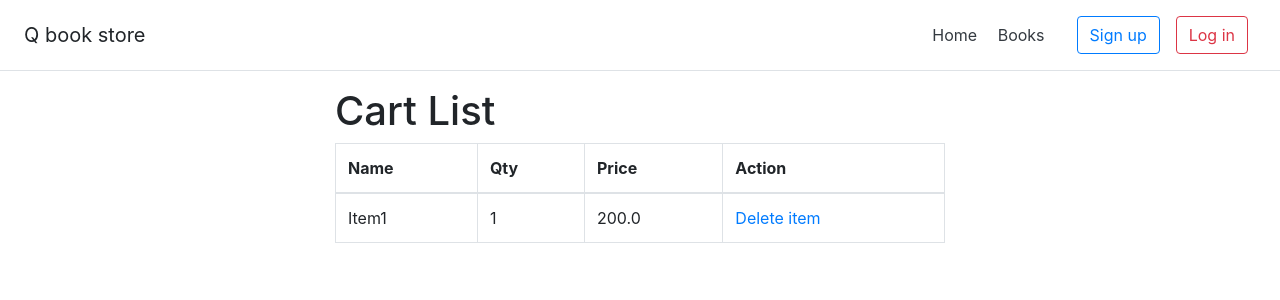
After one commit to atthana/django_cedev, a Django app: page /book/cart/list/ in a window 1280 px wide. The commit adds this page. Shown: the top 300 px of the page. Run offline with Django 3.2, Linux system fonts and the light colour scheme; some libraries are stand-ins or nearby versions.

Commit message:
50.  [EP:8 time=15:26] เรียนรู้เกี่ยวกับ session นะ  เป็นการเพิ่มของใน cart และลิสต์ของใน cart ออกมา ตอนนี้จะเวลากด Add item จะเข้ามาหน้า cart.html พร้อมกับโชว์ตารางแบบ mock data ได้ล่ะนะ

```diff
--- a/learn_cedev/book/urls.py
+++ b/learn_cedev/book/urls.py
@@ -9,4 +9,7 @@ urlpatterns = [
     path('detail/<slug:slug>/', views.BookDetailView.as_view(), name='detail'),
     # เพิ่มคำว่า detail เพื่อให้อะไรที่มีคำว่า detail ให้มาที่นี่
     re_path(r'add/$', views.book_add, name='book_add'),
+
+    re_path(r'cart/add(?P<slug>[\w-]+)/$', views.cart_add, name='cart_add'),
+    re_path(r'cart/list/$', views.cart_list, name='cart_list'),
 ]
--- a/learn_cedev/book/views.py
+++ b/learn_cedev/book/views.py
@@ -67,6 +67,7 @@ def book_add(request):
 
 # ======================== EP7 เรื่อง CBV ===============================
 
+
 from django.views.generic import ListView, DetailView
 
 
@@ -91,3 +92,41 @@ class BookDetailView(DetailView):
     model = Book
     template_name = 'book/detail.html'
     slug_url_kwarg = 'slug'
+
+
+# ==================== EP8 เรื่อง Session =================================
+
+def cart_add(request, slug):
+    book = get_object_or_404(Book, slug=slug)
+    cart_items = request.session.get('cart_items') or []
+
+    # update existing item
+    duplicated = False
+    for c in cart_items:
+        if c.get('slug') == book.slug:
+            c['qty'] = int(c.get('qty') or '1') + 1
+            duplicated = True
+
+    # insert new item
+    if not duplicated:
+        cart_items.append({
+            'id': book.id,
+            'slug': book.slug,
+            'name': book.name,
+            'qty': 1,
+        })
+
+    return HttpResponseRedirect(reverse('book:cart_list', kwargs={}))
+
+
+def cart_list(request):
+    cart_items = request.session.get('cart_items') or []
+
+    total_qty = 0
+    for c in cart_items:
+        total_qty = total_qty + c.get('qty')
+
+    request.session['cart_qty'] = total_qty
+    return render(request, 'book/cart.html', {
+        'cart_items': cart_items,
+    })
--- /dev/null
+++ b/learn_cedev/templates/book/cart.html
@@ -0,0 +1,36 @@
+{% extends "layouts/base.html" %}
+{% load humanize %}
+
+{% block title %}Shopping Cart{% endblock %}
+
+{% block content %}
+
+
+    <div class="row">
+        <div class="col-lg-6 offset-lg-3">
+            <h1>Cart List</h1>
+            <table class="table table-bordered">
+                <thead>
+                <tr>
+                    <th>Name</th>
+                    <th>Qty</th>
+                    <th>Price</th>
+                    <th>Action</th>
+                </tr>
+                </thead>
+                <tobody>
+                    <tr>
+                        <td>Item1</td>
+                        <td>1</td>
+                        <td>200.0</td>
+                        <td>
+                            <a href="#">Delete item</a>
+                        </td>
+                    </tr>
+                </tobody>
+
+            </table>
+
+        </div>
+    </div>
+{% endblock %}
--- a/learn_cedev/templates/book/detail.html
+++ b/learn_cedev/templates/book/detail.html
@@ -14,7 +14,7 @@
             <h1>{{ book.name }}</h1>
             <div>Category: {{ book.category }}</div>
             <div>Price: {{ book.price|floatformat:2|intcomma }}</div>
-            <a href="#" class="btn btn-success mt-5">Add to cart</a>
+            <a href="{% url 'book:cart_add' slug=book.slug %}" class="btn btn-success mt-5">Add to cart</a>
         </div>
     </div><
 
```
